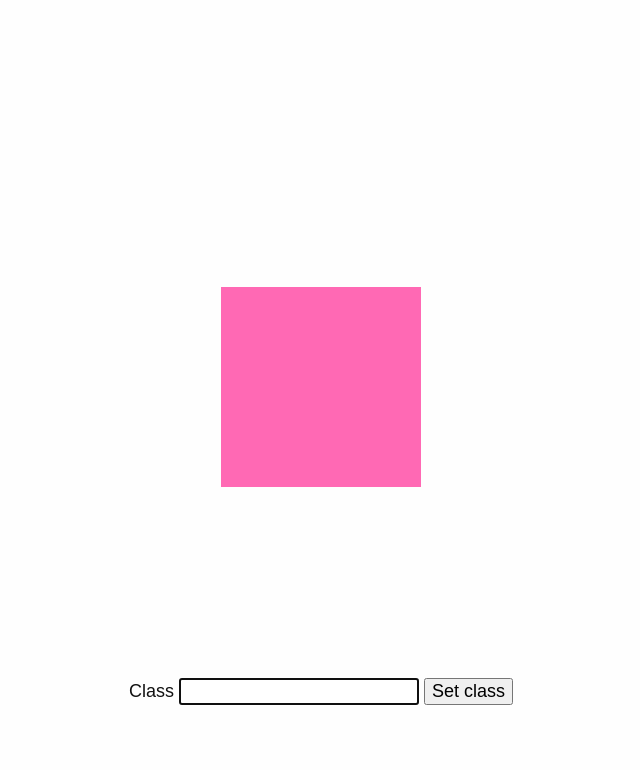
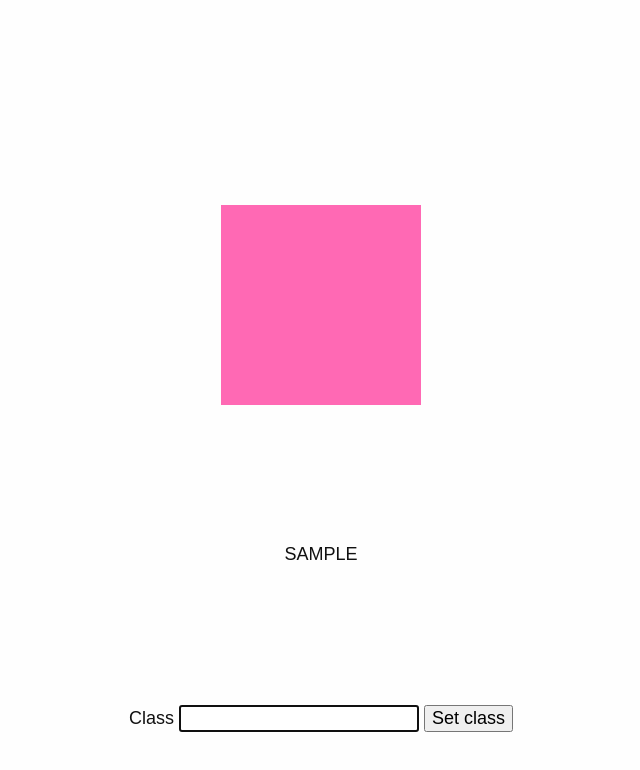
Before and after one commit to LisanneArdern/javascript-playground, a website built with Vite: page src/index.html in a window 1280 px wide. Both pictures are taken after typing "Sample" into the empty fields and a click on the button "Set class". Shown: the whole page, without its empty margins (319-959 px from the left). Built offline with nearby package versions, Linux system fonts and the light colour scheme.

Commit message:
Add toUpperCase

```diff
--- a/src/index.html
+++ b/src/index.html
@@ -12,6 +12,7 @@
   <body>
     <header data-header></header>
     <div class="box" data-box></div>
+    <output data-output></output>
     <form data-form>
       <label>
         Class
--- a/src/index.js
+++ b/src/index.js
@@ -1,11 +1,18 @@
 const form = document.querySelector('[data-form]')
+const box = document.querySelector('[data-box]')
 const input = document.querySelector('[name=class]')
-const box = document.querySelector('[data-box]')
+const output = document.querySelector('[data-output]')
 
 form.addEventListener('submit', event => {
   event.preventDefault()
-  // box.classList.toggle(input.value)
   box.className = 'box ' + input.value
+  // output.innerText = input.value.toUpperCase()
+  // input.value = ''
+  // input.focus()
+
+  const inputText = input.value
   input.value = ''
   input.focus()
+  const outputText = inputText.toUpperCase()
+  output.value = outputText
 })
```
